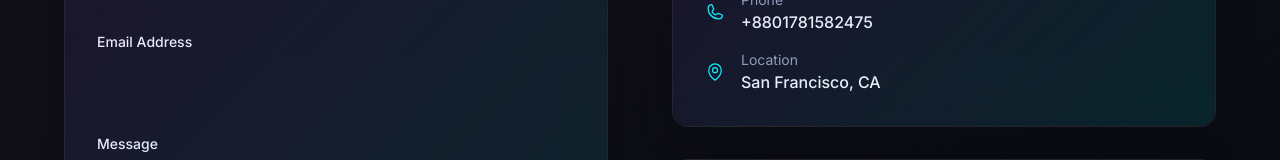
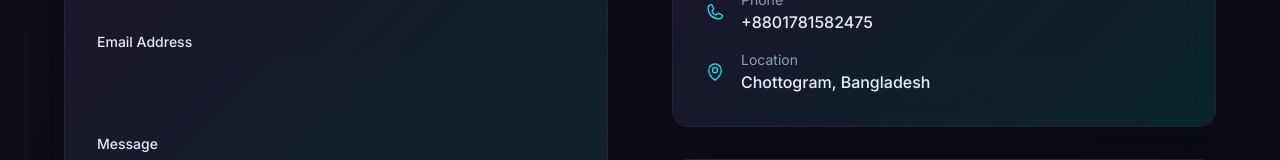
Before and after one commit to faisalahmedabir09-ai/neon-glide-studio, a React (Vite) app: page / in a window 1280 px wide. Shown: the part 3409-3569 px from the top of the page. Built offline with nearby package versions, Linux system fonts and the light colour scheme.

Commit message:
Update contact location
Update contact location to Chottogram, Bangladesh.

```diff
--- a/src/components/ContactSection.tsx
+++ b/src/components/ContactSection.tsx
@@ -91,7 +91,7 @@ const ContactSection = () => {
   const contactInfo = [
     { icon: <EnvelopeSimple size={20} />, label: "Email", value: "faisalahmedabir09@gmail.com" },
     { icon: <Phone size={20} />, label: "Phone", value: "+8801781582475" },
-    { icon: <MapPin size={20} />, label: "Location", value: "San Francisco, CA" }
+    { icon: <MapPin size={20} />, label: "Location", value: "Chottogram, Bangladesh" }
   ];
 
   return (
```
